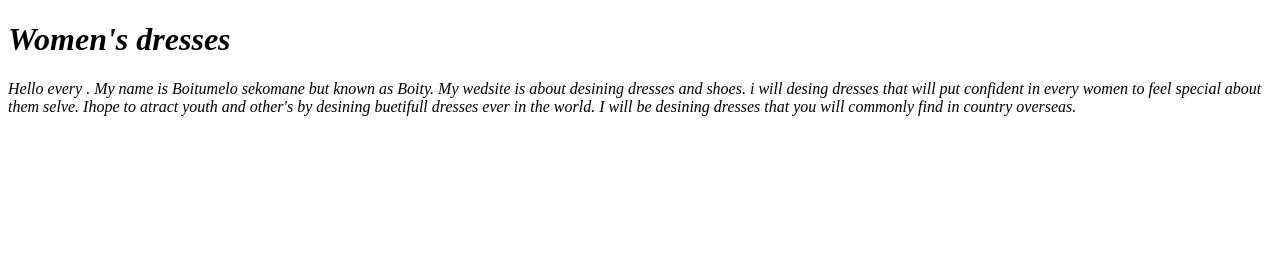
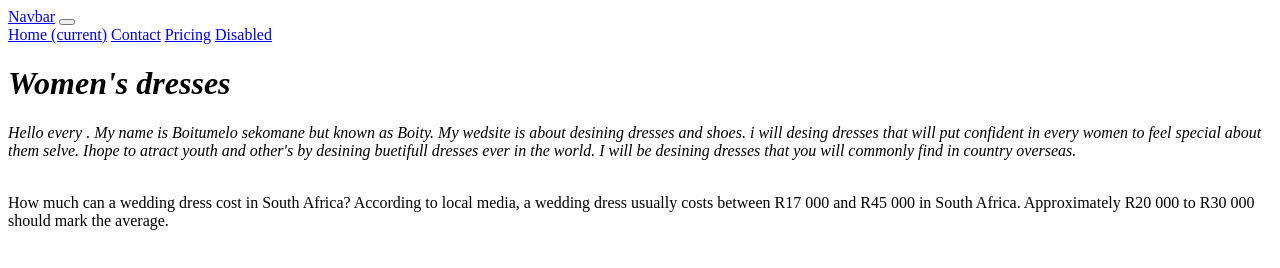
Before and after one commit to boitumelosekomane/CLAG-Project, a plain HTML site: page Index.html in a window 1280 px wide. Drawn offline with Linux system fonts and the light colour scheme.

Commit message:
added navbar

```diff
--- a/Index.html
+++ b/Index.html
@@ -5,8 +5,28 @@
     <title></title>
   </head>
   <body>
+
+    <nav class="navbar navbar-expand-lg navbar-light bg-light">
+    <a class="navbar-brand" href="#">Navbar</a>
+    <button class="navbar-toggler" type="button" data-toggle="collapse" data-target="#navbarNavAltMarkup" aria-controls="navbarNavAltMarkup" aria-expanded="false" aria-label="Toggle navigation">
+      <span class="navbar-toggler-icon"></span>
+    </button>
+    <div class="collapse navbar-collapse" id="navbarNavAltMarkup">
+      <div class="navbar-nav">
+        <a class="nav-item nav-link active" href="index.html">Home <span class="sr-only">(current)</span></a>
+        <a class="nav-item nav-link" href="contact.html">Contact</a>
+        <a class="nav-item nav-link" href="#">Pricing</a>
+        <a class="nav-item nav-link disabled" href="#">Disabled</a>
+      </div>
+    </div>
+  </nav>
+
+
 <h1><i>Women's dresses</h1></i>
 <P><i>Hello every . My name is Boitumelo sekomane but known as Boity. My wedsite is about desining dresses and shoes. i will desing dresses that will put confident in every women to feel special about them selve. Ihope to atract youth and other's by desining buetifull dresses ever in the world. I will be desining dresses that you will commonly find in country overseas.</p></i>
-
+<br>
+<img src"jfif file"lat="bbf"
+<p>How much can a wedding dress cost in South Africa?
+According to local media, a wedding dress usually costs between R17 000 and R45 000 in South Africa. Approximately R20 000 to R30 000 should mark the average.
 </body>
 </html>
```
